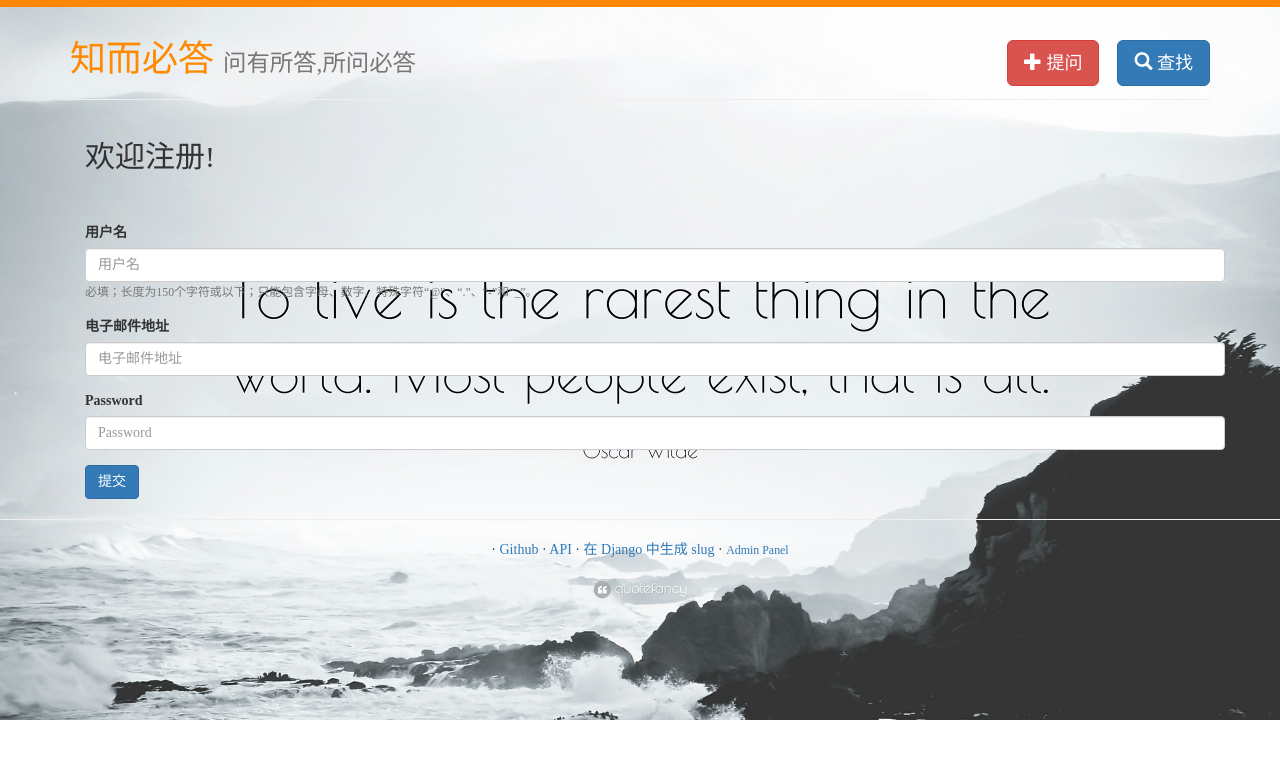
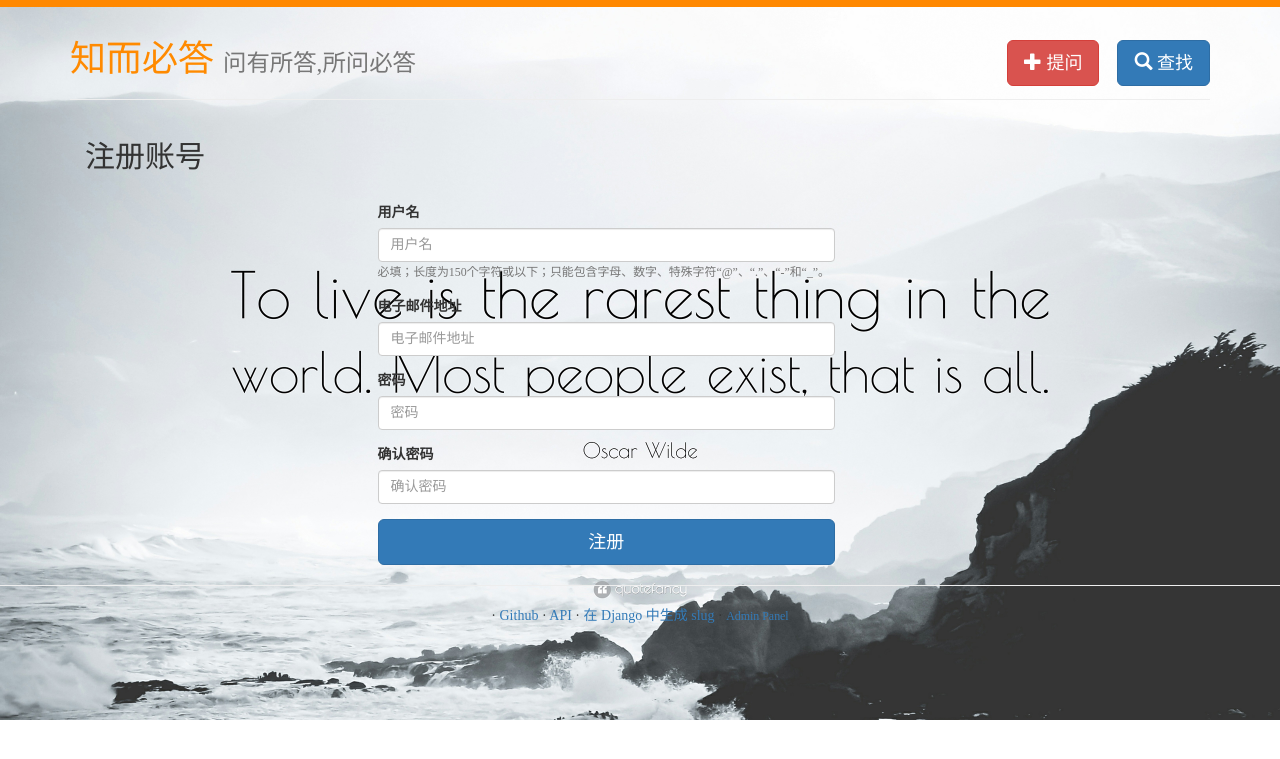
Before and after one commit to lize240810/Python_qa, a Django app: page /register/ in a window 1280 px wide. Shown: the top 759 px of the page. Run offline with Django 3.2, Linux system fonts and the light colour scheme; parts of the project's set-up code (start-up, migrations or seed data) failed here and were passed over; some libraries are stand-ins or nearby versions.

Commit message:
界面美化

```diff
--- a/core/forms.py
+++ b/core/forms.py
@@ -3,7 +3,8 @@ from django.contrib.auth import get_user_model
 
 
 class UserForm(forms.ModelForm):
-    password = forms.CharField(widget=forms.PasswordInput())
+    password = forms.CharField(widget=forms.PasswordInput(), label='密码')
+    confirm_password = forms.CharField(widget=forms.PasswordInput(), label='确认密码')
 
     class Meta:
         model = get_user_model()
--- a/core/templates/register.html
+++ b/core/templates/register.html
@@ -1,6 +1,7 @@
 {% extends 'qa/base.html' %}
 {% load bootstrap3 %}
-
+{% block style %}
+{% endblock %}
 {% block content %}
 <div class="container">
 
@@ -8,23 +9,23 @@
     <strong>感谢您的注册!</strong>
     <a href="{% url 'login' %}">您现在可以登录了!</a><br />
     {% else %}
-  <h2>欢迎注册!</h2><br /><br />
+    <h2>注册账号</h2><br />
 
     <form id="user_form" class="form" method="post" action="/register/"
     enctype="multipart/form-data">
-
         {% csrf_token %}
+        <div class="row">
+            <div class="col-xs-10 col-xs-offset-1 col-sm-5 col-sm-offset-4 col-md-5 col-md-offset-3">
                 {% bootstrap_form user_form %}
-  <!-- Display each form. The as_p method wraps each element in a paragraph
-  (<p>) element. This ensures each element appears on a new line,
-  making everything look neater. -->
-
                 {% buttons %}
-        <button type="submit" class="btn btn-primary">
-            {% bootstrap_icon "star" %} 提交
+                    <button type="submit" class="btn btn-primary btn-lg btn-block">
+                        {% bootstrap_icon "hand-up" %} 注册
                     </button>
                 {% endbuttons %}
+            </div>
+        </div>
     </form>
+</div>
 {% endif %}
 
 </div>
```
Also changed, not shown: qa/static/css/index.css (added, +14 -0 lines), qa/templates/qa/index.html (+10 -7 lines), db.sqlite3. Lines whose indentation alone changed are shown as unchanged.
